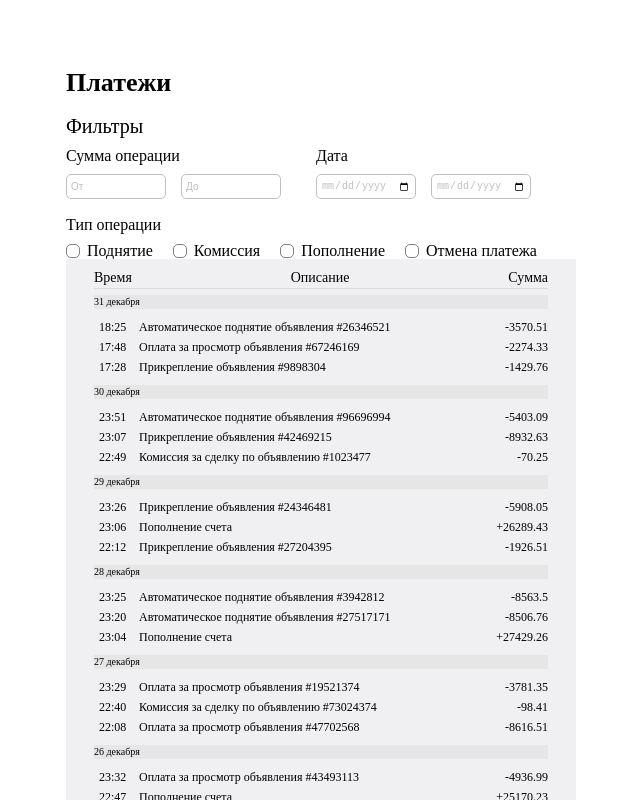
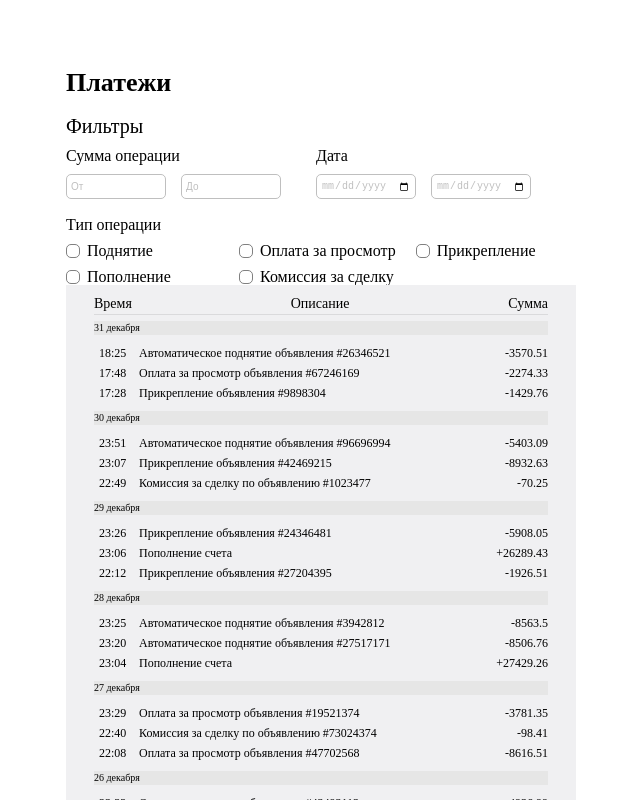
Before and after one commit to AnGeD13/spending_history, a React (Vite) app: page / in a window 1280 px wide. Shown: the top 800 px of the page, without its empty margins (319-959 px from the left). Built offline with nearby package versions, Linux system fonts and the light colour scheme.

Commit message:
added transiction types

```diff
--- a/src/App/App.jsx
+++ b/src/App/App.jsx
@@ -1,15 +1,15 @@
-import styles from './app.module.scss';
-import data from "../data/transactions.json";
+import { useEffect, useState } from 'react';
 import Title from "../components/Title/Title"
 import Filter from '../components/Filter/Filter';
 import Table from '../components/Table/Table';
-import { useEffect, useState } from 'react';
+import data from "../data/transactions.json";
+import styles from './app.module.scss';
 
-
-function App() {
+export default function App() {
   const [transactions, setTransactions] = useState({});
   const [minSum, setMinSum] = useState(0);
   const [maxSum, setMaxSum] = useState(null);
+  const [selectedTypes, setSelectedTypes] = useState([]);
 
   useEffect(() => {
     const groupedByDay = data.reduce((acc, item) => {
@@ -25,12 +25,12 @@ function App() {
       return acc;
     }, {});
 
-    // Теперь применяем фильтр по сумме
     const filteredTransactions = Object.fromEntries(
       Object.entries(groupedByDay).map(([day, items]) => {
         const filteredItems = items.filter(item =>
           (Math.abs(item.sum) >= minSum) &&
-          (maxSum === null || Math.abs(item.sum) <= maxSum)
+          (maxSum === null || Math.abs(item.sum) <= maxSum) &&
+          (selectedTypes.length === 0 || selectedTypes.includes(item.transactionType))
         );
 
         return [day, filteredItems];
@@ -38,33 +38,17 @@ function App() {
     );
 
     setTransactions(filteredTransactions);
-    console.log("min max", minSum, maxSum);
-    // setTransactions(groupedByDay);
-  }, [minSum, maxSum])
-
-  // useEffect(() => {
-  //   const filteredTransactions = Object.fromEntries(
-  //     Object.entries(transactions).map(([day, items]) => {
-  //       const filteredItems = items.filter(item =>
-  //         (minSum === null || Math.abs(item.sum) >= minSum) &&
-  //         (maxSum === null || Math.abs(item.sum) <= maxSum)
-  //       );
-
-  //       return [day, filteredItems];
-  //     })
-  //   )
-
-  //   setTransactions(filteredTransactions);
-  // }, [minSum, maxSum])
-
+  }, [minSum, maxSum, selectedTypes])
 
   return (
     <div className={styles.block}>
       <Title/>
-      <Filter setMinSum={setMinSum} setMaxSum={setMaxSum}/>
+      <Filter
+        setMinSum={setMinSum}
+        setMaxSum={setMaxSum}
+        selectedTypes={selectedTypes}
+        setSelectedTypes={setSelectedTypes}/>
       <Table transactions={transactions}/>
     </div>
   )
 }
-
-export default App
--- a/src/components/Filter/Filter.jsx
+++ b/src/components/Filter/Filter.jsx
@@ -1,6 +1,7 @@
+import TransactionTypes from "../TransactionTypes/TransactionTypes";
 import styles from "./filter.module.scss";
 
-export default function Filter({setMinSum, setMaxSum}) {
+export default function Filter({setMinSum, setMaxSum, selectedTypes, setSelectedTypes}) {
   const getMinSum = (event) => {
     // console.log(+event);
     setMinSum(+event);
@@ -45,47 +46,10 @@ export default function Filter({setMinSum, setMaxSum}) {
             />
           </div>
         </section>
-        <section className={styles.checkboxGroup}>
-          <h3>Тип операции</h3>
-          <section className={styles.checkboxSection}>
-            <label className={styles.checkLabel}>
-              <input
-                type="checkbox"
-                hidden
-                className={styles.check}
-              />
-              <span className={styles.customCheckbox}></span>
-              Поднятие
-            </label>
-            <label className={styles.checkLabel}>
-              <input
-                type="checkbox"
-                hidden
-                className={styles.check}
-              />
-              <span className={styles.customCheckbox}></span>
-              Комиссия
-            </label>
-            <label className={styles.checkLabel}>
-              <input
-                type="checkbox"
-                hidden
-                className={styles.check}
-              />
-              <span className={styles.customCheckbox}></span>
-              Пополнение
-            </label>
-            <label className={styles.checkLabel}>
-              <input
-                type="checkbox"
-                hidden
-                className={styles.check}
-              />
-              <span className={styles.customCheckbox}></span>
-              Отмена платежа
-            </label>
-          </section>
-        </section>
+        <TransactionTypes
+          selectedTypes={selectedTypes}
+          setSelectedTypes={setSelectedTypes}
+        />
       </section>
     </div>
   )
--- a/src/components/Filter/filter.module.scss
+++ b/src/components/Filter/filter.module.scss
@@ -10,50 +10,6 @@
   flex-direction: column;
   row-gap: 10px;
 }
-
-.checkboxGroup {
-  display: flex;
-  flex-direction: column;
-  row-gap: 10px;
-}
-
-.checkboxSection {
-  display: flex;
-  column-gap: 20px;
-}
-
-.checkLabel {
-  display: flex;
-  align-items: center;
-}
-
-.customCheckbox {
-  position: relative;
-  width: 14px;
-  height: 14px;
-  background: white;
-  margin-right: 7px;
-  border-radius: 5px;
-  border: 1px solid grey;
-}
-
-.customCheckbox::before {
-  content: "";
-  top: 1px;
-  left: 1px;
-  position: absolute;
-  background-image: url("../../assets/check.svg");
-  background-position: center;
-  background-repeat: no-repeat;
-  background-size: contain;
-  box-sizing: border-box;
-  display: none;
-  width: 10px;
-  height: 10px;
-  border-radius: 5px;
-}
-
-.check:checked + .customCheckbox::before { display: block; }
 
 .numberSection {
   display: flex;
--- a/src/components/Table/Table.jsx
+++ b/src/components/Table/Table.jsx
@@ -12,7 +12,9 @@ export default function Table({transactions}) {
           <p className={styles.centerHeading}>Описание</p>
           <p className={styles.rightHeading}>Сумма</p>
         </div>
-        {Object.entries(transactions).map(([day, items], index) => (
+        {Object.entries(transactions).map(([day, items], index) => {
+          if (items.length > 0) {
+            return (
             <div key={day}>
               <div key={`day-${index}`} className={styles.tableDate}>
                 {getDayAndMonth(day)}
@@ -27,8 +29,10 @@ export default function Table({transactions}) {
                   </li>
                 ))}
               </ul>
-          </div>
-        ))}
+            </div>)
+            }
+            return null;
+        })}
       </div>
     </div>
   )
--- /dev/null
+++ b/src/components/TransactionTypes/TransactionTypes.jsx
@@ -0,0 +1,36 @@
+import { TRANSACTION_TYPES } from "../../data/constants";
+import styles from "./transactionTypes.module.scss";
+
+export default function TransactionTypes({selectedTypes, setSelectedTypes}) {
+
+  const handleChangeTypes = (type) => {
+    if (selectedTypes && selectedTypes.includes(type)) {
+      setSelectedTypes(selectedTypes.filter(t => t !== type));
+    } else {
+      setSelectedTypes([...selectedTypes, type]);
+    }
+  };
+
+  return (
+    <section className={styles.checkboxGroup}>
+      <h3>Тип операции</h3>
+      <section className={styles.checkboxSection}>
+        {
+          TRANSACTION_TYPES.map(({type, label}) => (
+            <label className={styles.checkLabel} key={type}>
+              <input
+                type="checkbox"
+                hidden
+                className={styles.check}
+                checked={selectedTypes && selectedTypes.includes(type)}
+                onChange={() => handleChangeTypes(type)}
+              />
+              <span className={styles.customCheckbox}></span>
+              {label}
+            </label>
+          ))
+        }
+      </section>
+    </section>
+  )
+}
--- /dev/null
+++ b/src/components/TransactionTypes/transactionTypes.module.scss
@@ -0,0 +1,48 @@
+.checkboxGroup {
+  display: flex;
+  flex-direction: column;
+  row-gap: 10px;
+}
+
+.checkboxSection {
+  display: flex;
+  flex-wrap: wrap;
+  column-gap: 20px;
+  row-gap: 10px;
+}
+
+.checkLabel {
+  display: flex;
+  align-items: center;
+  min-width: 30%;
+}
+
+.customCheckbox {
+  position: relative;
+  width: 14px;
+  height: 14px;
+  background: white;
+  margin-right: 7px;
+  border-radius: 5px;
+  border: 1px solid grey;
+}
+
+.customCheckbox::before {
+  content: "";
+  top: 1px;
+  left: 1px;
+  position: absolute;
+  background-image: url("../../assets/check.svg");
+  background-position: center;
+  background-repeat: no-repeat;
+  background-size: contain;
+  box-sizing: border-box;
+  display: none;
+  width: 10px;
+  height: 10px;
+  border-radius: 5px;
+}
+
+.check:checked + .customCheckbox::before {
+  display: block;
+}
--- /dev/null
+++ b/src/data/constants.js
@@ -0,0 +1,7 @@
+export const TRANSACTION_TYPES = [
+  {type: "autoUp", label: "Поднятие"},
+  {type: "viewing", label: "Оплата за просмотр"},
+  {type: "stick", label: "Прикрепление"},
+  {type: "replenishing", label: "Пополнение"},
+  {type: "commission", label: "Комиссия за сделку"},
+]
```
Lines whose indentation alone changed are shown as unchanged.
